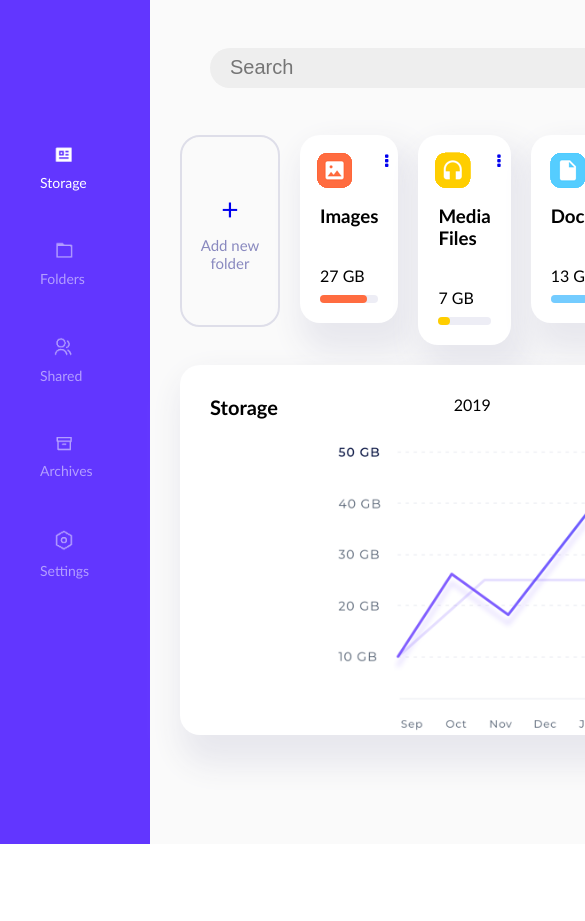
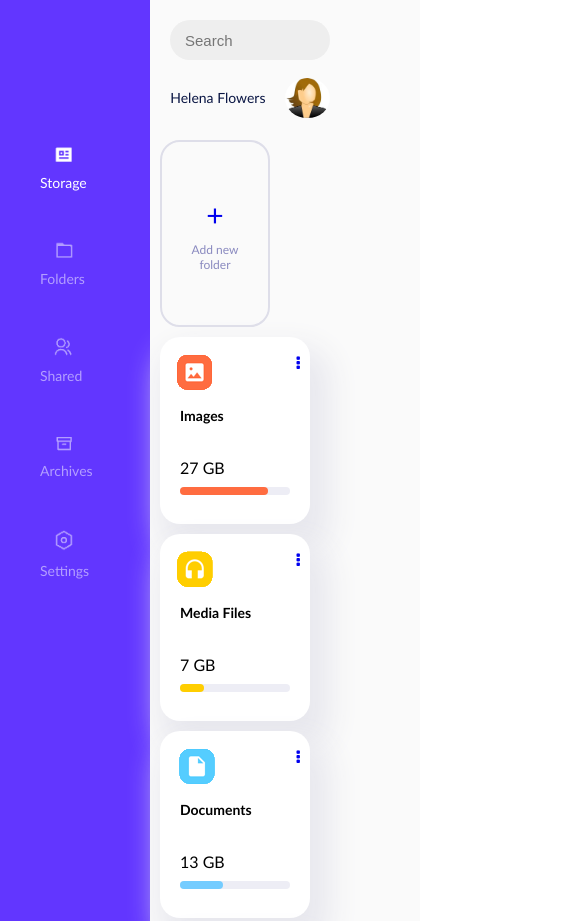
Before and after one commit to Mnde81/cloud, a website: page index.html in a window 390 px wide. Shown: the top 921 px of the page, 585 px wide, since content can reach past the window. Before the commit the page ends 844 px from the top, so only its background shows below. Drawn offline with Linux system fonts and the light colour scheme.

Commit message:
updated file

```diff
--- /dev/null
+++ b/css/responsive.css
@@ -0,0 +1,124 @@
+@media (max-width: 1300px) {
+    .chart {
+        width: 550px;
+        left: 40px;
+    }
+
+    .block2 {
+        height: 187px;
+    }
+
+    .title {
+        font-size: 14px;
+    }
+}
+
+
+@media (max-width: 900px) {
+    main {
+        display: flex;
+        flex-direction: column;
+    }
+
+    .chart {
+        width: 200px;
+        left: 30px;
+    }
+
+    .block1 {
+        height: 187px;
+        width: 110px;
+    }
+
+    .block2 {
+        height: 187px;
+        width: 150px;
+    }
+
+    .block3 {
+        height: 187px;
+        width: 150px;
+    }
+
+    .block4 {
+        flex-direction: column;
+        justify-content: start;
+        height: 250px;
+        width: 250px;
+    }
+
+    .title {
+        font-size: 14px;
+    }
+
+    .upgrade-pic {
+        width: 70px;
+    }
+
+    .plan-to-pro {
+        font-size: 14px;
+    }
+
+    .cost {
+        font-size: 14px;
+    }
+
+    .block4 > p {
+        font-size: 14px;
+    }
+
+    .year {
+        font-size: 14px;
+    }
+
+    .link2 {
+        font-size: 14px;
+    }
+
+    .recent-div > p {
+        font-size: 14px;
+    }
+
+    .block5 {
+        width: 250px;
+    }
+
+    .form > input {
+        width: 160px;
+        height: 40px;
+        font-size: 15px;
+        padding: 10px 15px 10px 15px;
+    }
+
+    .main-header {
+        flex-direction: column;
+        padding: 10px;
+        align-items: center;
+        justify-content: center;
+    }
+
+    .user-name {
+        font-size: 14px;
+    }
+
+    .user-block {
+        margin-top: 15px;
+        gap: 20px;
+    }
+
+    .avatar {
+        height: 40px;
+        border-radius: 50%;
+    }
+}
+
+@media (max-width: 460px) {
+    main {
+        gap: 10px;
+        padding: 10px 10px;
+    }
+
+    .add {
+        font-size: 12px;
+    }
+}
--- a/index.html
+++ b/index.html
@@ -8,6 +8,7 @@
     <link rel="stylesheet" href="./css/main.css">
     <link rel="stylesheet" href="./css/aside.css">
     <link rel="stylesheet" href="./css/header.css">
+    <link rel="stylesheet" href="./css/responsive.css">
 
 </head>
 <body>
```
Also changed, not shown: README.md.
